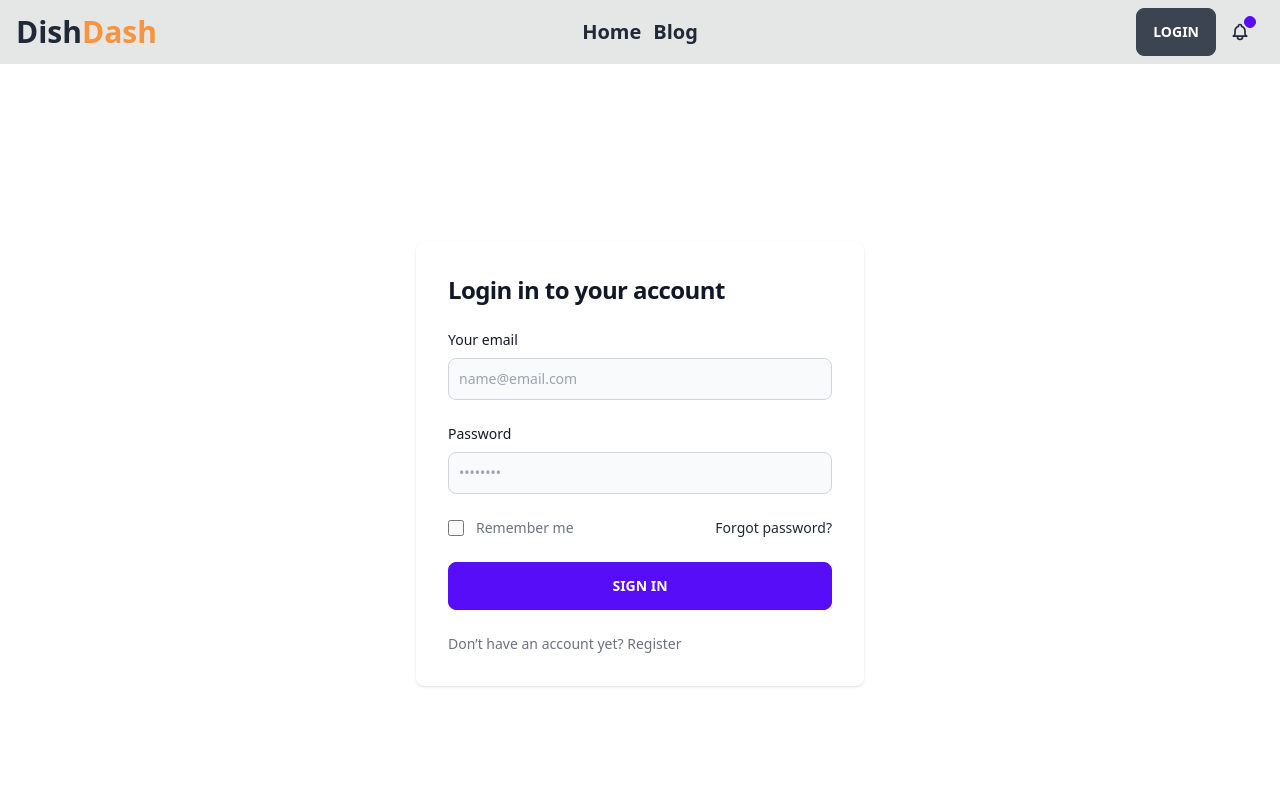
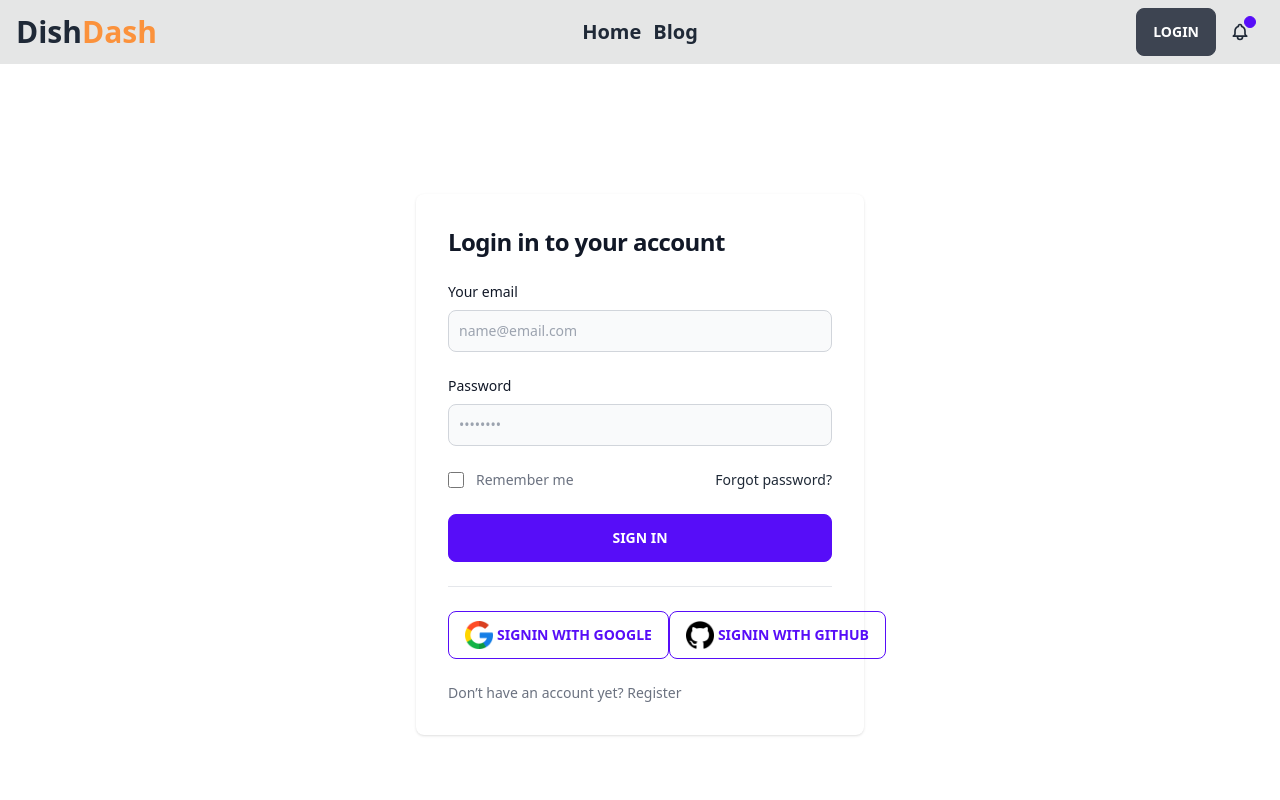
Before and after one commit to roushanali064/Dish-Dash, a React (Vite) app: page /login in a window 1280 px wide. Shown: the top 800 px of the page. Built offline with nearby package versions, Linux system fonts and the light colour scheme.

Commit message:
google login done

```diff
--- a/src/components/Login/Login.jsx
+++ b/src/components/Login/Login.jsx
@@ -1,10 +1,13 @@
 import React, { useContext } from 'react';
 import { Link } from 'react-router-dom';
 import { authContext } from '../Provider/AuthProvider';
+import { FaGoogle } from 'react-icons/fa';
+import google from '../../assets/google.png'
+import github from '../../assets/github.png'
 
 const Login = () => {
 
-    const { signInWithEmail } = useContext(authContext)
+    const { signInWithEmail, googleAuth } = useContext(authContext)
 
     const handleLogin = (event) => {
         event.preventDefault();
@@ -14,21 +17,31 @@ const Login = () => {
         console.log('this is work', email, password)
 
         signInWithEmail(email, password)
-        .then(res=>{
+            .then(res => {
                 const loggedUser = res.user;
                 console.log(loggedUser)
             })
-        .catch(error=>{
+            .catch(error => {
                 console.error(error.message)
             })
 
         form.reset()
     }
 
+    const handleGoogleLogin = () => {
+        googleAuth()
+            .then(res => {
+                const loggedUser = res.user;
+            })
+            .catch(error => {
+                console.error(error)
+            })
+    }
+
     return (
         <div>
-            <div className="flex flex-col items-center justify-center px-6 py-8 mx-auto md:h-screen lg:py-0">
-                <div className="w-full bg-white rounded-lg shadow dark:border md:mt-0 sm:max-w-md xl:p-0 dark:bg-gray-800 dark:border-gray-700">
+            <div className="flex flex-col items-center justify-center px-8 py-8 mx-auto md:h-screen lg:py-0">
+                <div className="w-full bg-white rounded-lg shadow dark:border md:mt-0 sm:max-w-md xl:p-0 dark:bg-gray-800 dark:border-gray-700 ">
                     <div className="p-6 space-y-4 md:space-y-6 sm:p-8">
                         <h1 className="text-xl font-bold leading-tight tracking-tight text-gray-900 md:text-2xl dark:text-white">
                             Login in to your account
@@ -54,10 +67,15 @@ const Login = () => {
                                 <a href="#" className="text-sm font-medium text-primary-600 hover:underline dark:text-primary-500">Forgot password?</a>
                             </div>
                             <button type="submit" className="btn btn-primary text-center w-full">Sign in</button>
+                            <hr />
+                        </form>
+                        <div className='md:flex md:justify-between'>
+                            <button onClick={handleGoogleLogin} className="btn btn-outline btn-primary flex gap-1"><img className='w-7' src={google} alt="" />  SignIn With Google</button>
+                            <button className="btn btn-outline btn-primary flex gap-1"><img className='w-7' src={github} alt="" />  SignIn with GitHub</button>
+                        </div>
                         <p className="text-sm font-light text-gray-500 dark:text-gray-400">
                             Don’t have an account yet? <Link to='/register' href="#" className="font-medium text-primary-600 hover:underline dark:text-primary-500">Register</Link>
                         </p>
-                        </form>
                     </div>
                 </div>
             </div>
--- a/src/components/Provider/AuthProvider.jsx
+++ b/src/components/Provider/AuthProvider.jsx
@@ -1,5 +1,5 @@
 import React, { createContext } from 'react';
-import { createUserWithEmailAndPassword, getAuth, signInWithEmailAndPassword, updateProfile } from "firebase/auth";
+import { GoogleAuthProvider, createUserWithEmailAndPassword, getAuth, signInWithEmailAndPassword, signInWithPopup, updateProfile } from "firebase/auth";
 import app from '../../firebaseConfig/firebase.config';
 
 export const authContext = createContext(null)
@@ -16,8 +16,13 @@ const AuthProvider = ({ children }) => {
         return signInWithEmailAndPassword(auth, email, password)
     }
 
+    const googleAuth = () => {
+        const provider = new GoogleAuthProvider();
+        return signInWithPopup(auth, provider);
+    }
+
     const updateUserProfile = (user, name, photoUrl) => {
-        return updateProfile(user,{
+        return updateProfile(user, {
             displayName: name,
             photoURL: photoUrl
         })
@@ -26,7 +31,8 @@ const AuthProvider = ({ children }) => {
     const authInfo = {
         signUpWithEmail,
         signInWithEmail,
-        updateUserProfile
+        updateUserProfile,
+        googleAuth
 
     }
 
--- a/src/components/Register/Register.jsx
+++ b/src/components/Register/Register.jsx
@@ -37,7 +37,7 @@ const Register = () => {
     }
 
     return (
-        <div>
+        <div className='mt-24'>
             <div className="flex flex-col items-center justify-center px-6 py-8 mx-auto md:h-screen lg:py-0">
                 <div className="w-full bg-white rounded-lg shadow dark:border md:mt-0 sm:max-w-md xl:p-0 dark:bg-gray-800 dark:border-gray-700">
                     <div className="p-6 space-y-4 md:space-y-6 sm:p-8">
@@ -67,10 +67,9 @@ const Register = () => {
                                         <input id="remember" aria-describedby="remember" type="checkbox" className="w-4 h-4 border border-gray-300 rounded bg-gray-50 focus:ring-3 focus:ring-primary-300 dark:bg-gray-700 dark:border-gray-600 dark:focus:ring-primary-600 dark:ring-offset-gray-800" required="" />
                                     </div>
                                     <div className="ml-3 text-sm">
-                                        <label htmlFor="remember" className="text-gray-500 dark:text-gray-300">Remember me</label>
+                                        <label htmlFor="remember" className="text-gray-500 dark:text-gray-300">Accepted Terms And Condition</label>
                                     </div>
                                 </div>
-                                <a href="#" className="text-sm font-medium text-primary-600 hover:underline dark:text-primary-500">Forgot password?</a>
                             </div>
                             <button type="submit" className="btn btn-primary text-center w-full">Sign UP</button>
                             <p className="text-sm font-light text-gray-500 dark:text-gray-400">
```
Also changed, not shown: src/assets/github.png (added), src/assets/google.png (added). Lines whose indentation alone changed are shown as unchanged.
